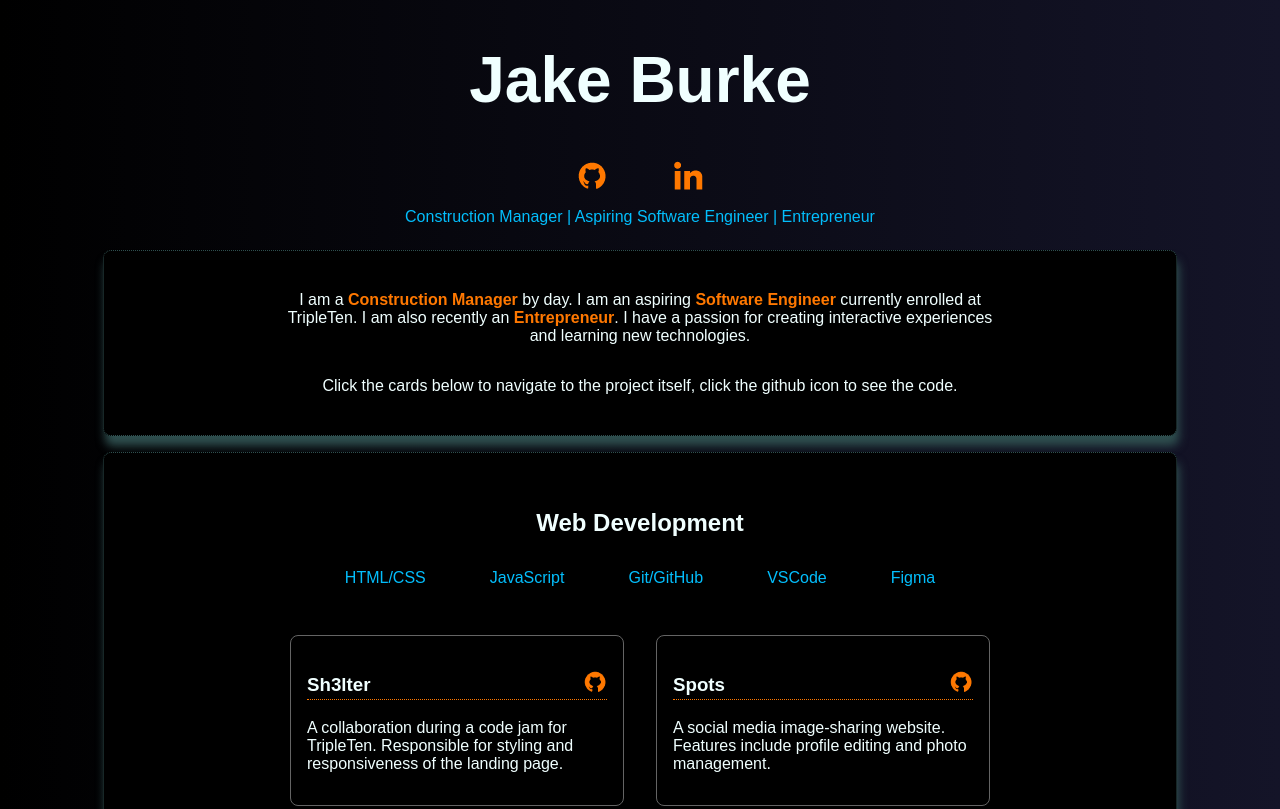
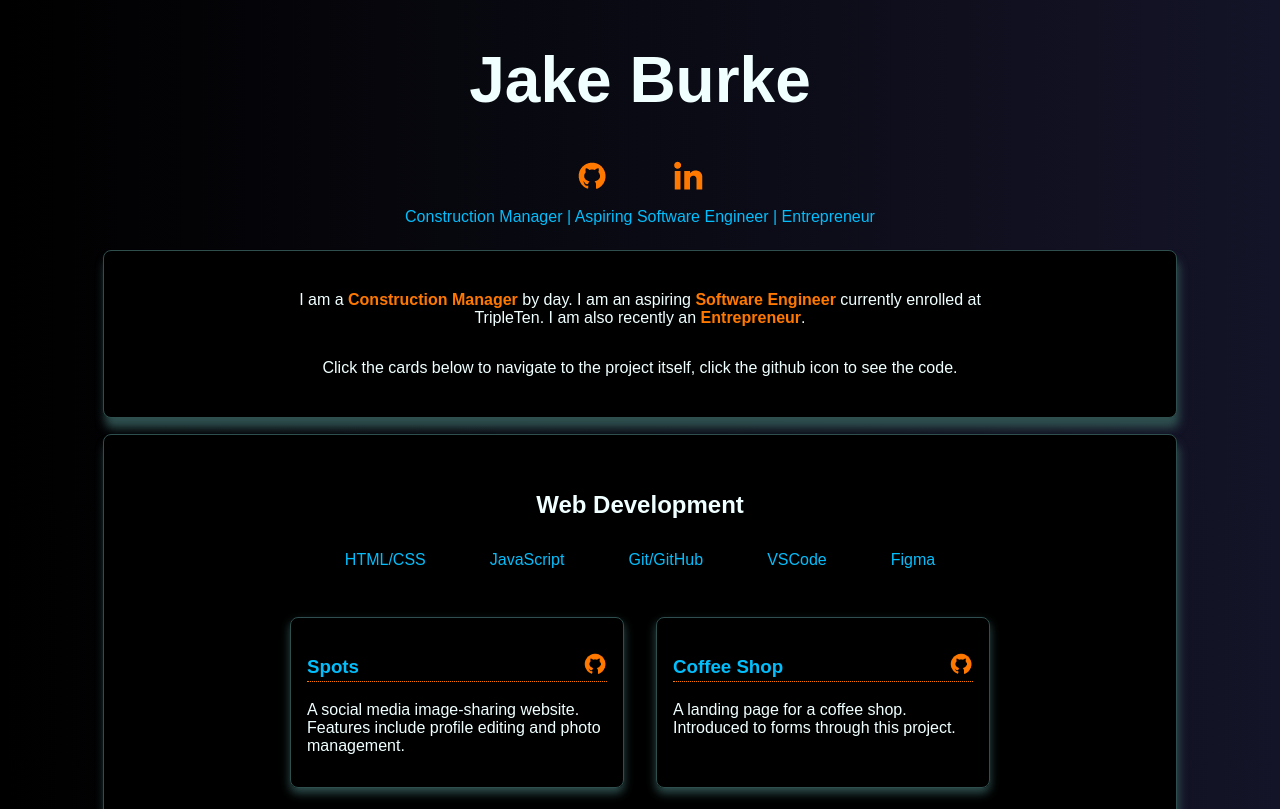
Before and after one commit to jakeburke1775/homepage, a plain HTML site: page index.html in a window 1280 px wide. Shown: the top 809 px of the page. Drawn offline with Linux system fonts and the light colour scheme.

Commit message:
style update

```diff
--- a/blocks/page.css
+++ b/blocks/page.css
@@ -32,7 +32,7 @@
 
 .page__section {
   padding: 24px;
-  border: 1px dotted darkslategray;
+  border: 1px solid darkslategray;
   border-radius: 8px;
   background-color: black;
   margin: 8px;
--- a/blocks/webdev.css
+++ b/blocks/webdev.css
@@ -44,14 +44,16 @@
   gap: 32px;
 }
 
-.projects__name-link {
+/* .projects__name-link {
   color: rgb(255, 120, 0);
+  color: #03befc;
   text-decoration: none;
-}
+} */
 
 .projects__item {
   width: 100%;
-  border: 1px solid rgb(100, 100, 100);
+  border: 1px solid darkslategrey;
+  box-shadow: 0 5px 10px darkslategray;
   border-radius: 8px;
   padding: 16px;
   list-style: none;
@@ -64,6 +66,8 @@
 }
 
 .projects__name {
+  color: rgb(255, 120, 0);
+  color: #03befc;
   border-bottom: 1px dotted rgb(255, 120, 0);
   display: flex;
   flex-direction: row;
@@ -93,3 +97,9 @@
     max-width: 330px;
   }
 }
+
+@media screen and (max-width: 835px) {
+  .projects__container {
+    padding: 0;
+  }
+}
--- a/index.html
+++ b/index.html
@@ -31,8 +31,7 @@
         I am an aspiring
         <strong class="strong-text">Software Engineer</strong> currently
         enrolled at TripleTen. I am also recently an
-        <strong class="strong-text">Entrepreneur</strong>. I have a passion for
-        creating interactive experiences and learning new technologies.
+        <strong class="strong-text">Entrepreneur</strong>.
       </p>
       <p class="about__desc">
         Click the cards below to navigate to the project itself, click the
--- a/scripts/components.js
+++ b/scripts/components.js
@@ -1,12 +1,4 @@
 export const projects = {
-  Sh3lter: {
-    link: "https://00h00w.github.io/CodeJamJanuary/",
-    description:
-      "A collaboration during a code jam for TripleTen. Responsible for styling and responsiveness of the landing page.",
-    videoLink: "",
-    type: "web",
-    git: "https://github.com/00H00W/GameJam20251",
-  },
   Spots: {
     link: "https://jakeburke1775.github.io/se_project_spots/",
     description:
@@ -50,9 +42,25 @@ export const projects = {
   "Kingdom RTS Project": {
     link: "https://w00h00.itch.io/kingdom-rts-project/",
     description:
-      "Brackeys Game Jam entry with collaborative coding experience. Contributed art and music while team partner coded in Unity.",
+      "Brackeys Game Jam entry with collaborative coding experience. Contributed art and music while my friend, Sam, coded in Unity.",
     videoLink: "",
     type: "game",
     git: "https://github.com/00H00W/GameJam20251",
   },
+  "This Website": {
+    link: "https://github.com/jakeburke1775/homepage",
+    description:
+      "I listed all my projects in object format in components.js. I'm still learning how to structure so I'm just making things look nice at the moment.",
+    videoLink: "",
+    type: "web",
+    git: "https://github.com/jakeburke1775/homepage",
+  },
+  Sh3lter: {
+    link: "https://00h00w.github.io/CodeJamJanuary/",
+    description:
+      "A collaboration during a code jam for TripleTen. I was responsible for styling and responsiveness of the landing page. The github link is actually my friend and collaborator, Sam's. The API is currently not working but Sam can fix that or I can once I learn how to use APIs.",
+    videoLink: "",
+    type: "web",
+    git: "https://github.com/00H00W/GameJam20251",
+  },
 };
--- a/scripts/index.js
+++ b/scripts/index.js
@@ -37,16 +37,10 @@ function renderProjects() {
     <h3 class="projects__name">
         ${name}
         <div class="projects__links">
-          <a href="${
-            project.git || "#"
-          }" target="_blank" class="projects__link">
+          <a href="${project.git || "#"}"  class="projects__link"
+          onclick= "event.stopPropagation();">
             <img src="../images/github.png" class="git-link">
           </a>
-          <!-- Will add videos later
-          <a href="${
-            project.videoLink || "#"
-          }" target="_blank" class="projects__link">Video</a>
-          -->
         </div>
     </h3>
     <p class="projects__description">${project.description}</p>
```
